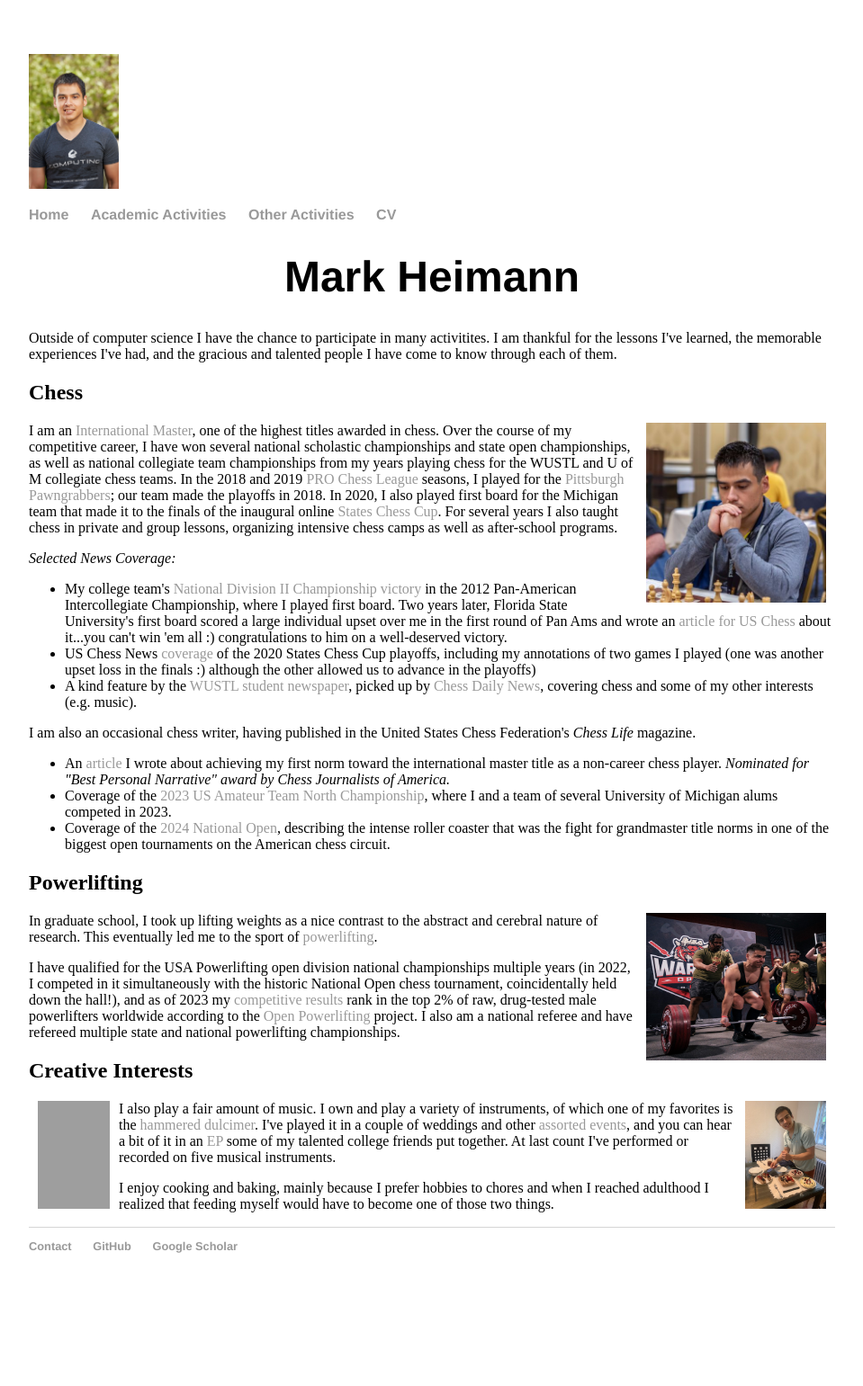
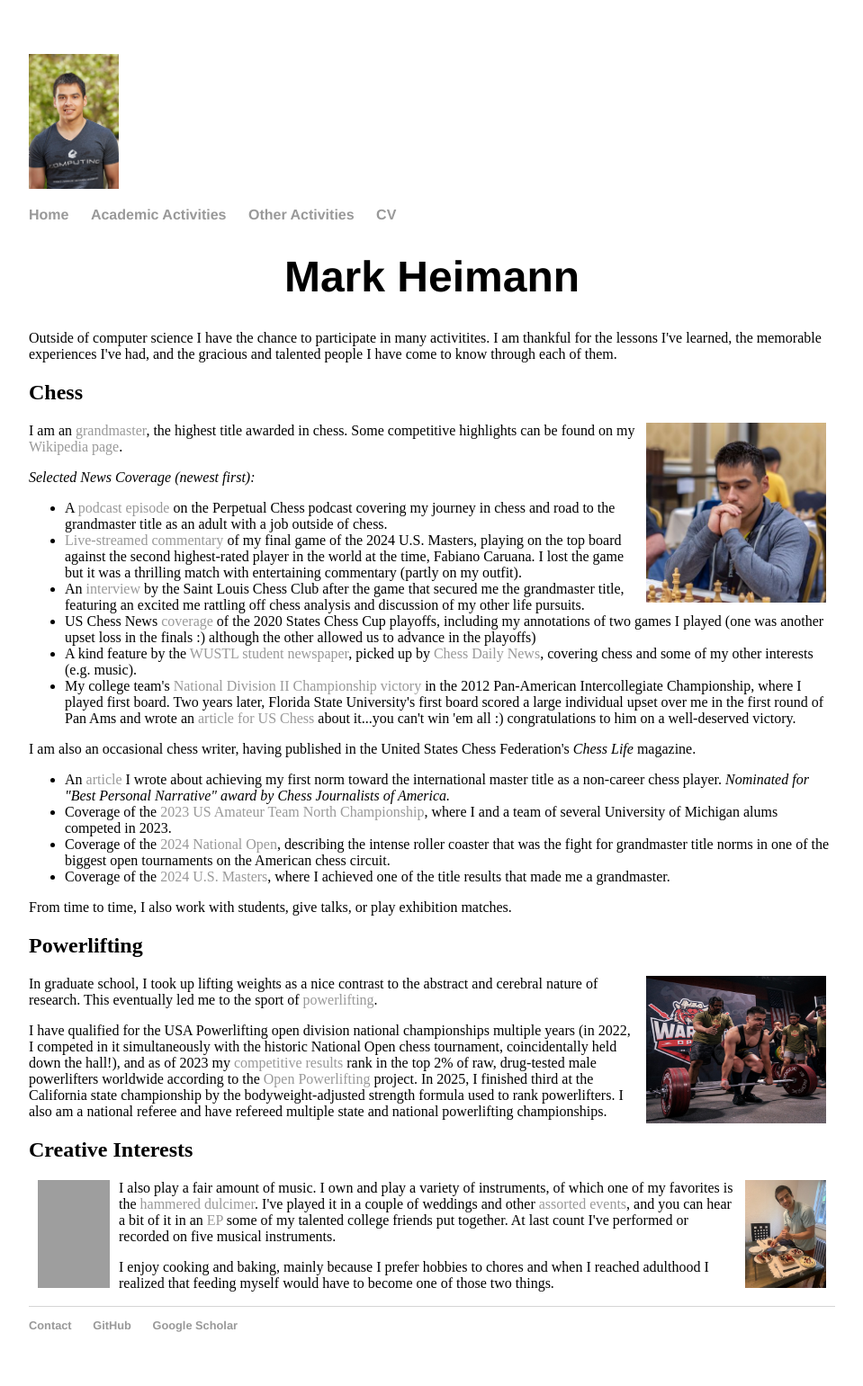
Before and after one commit to markheimann/markheimann.github.io, a Jekyll site: the page built from other.html, in a window 1280 px wide. Shown: the whole page at 90% size, without its empty margins (160-1119 px from the left). Built offline with Jekyll 4.4.1, drawn with Linux system fonts in a browser that asks for light colours; before the commit the page ends 1453 px from its top, so only the background shows below that; grey boxes are pictures that could not be loaded.

Commit message:
updated chess to be a GM

```diff
--- a/other.html
+++ b/other.html
@@ -10,23 +10,29 @@ Outside of computer science I have the chance to participate in many activitites
 <h2>Chess</h2>
 <p>
 <img src="assets/fun_figs/chess-NationalOpen.jpeg" align="right" style="width:200px;height:200px;" hspace="10">
-I am an <a href="https://ratings.fide.com/card.phtml?event=2028441">International Master</a>, one of the highest titles awarded in chess.  Over the course of my competitive career, I have won several national scholastic championships and state open championships, as well as national collegiate team championships from my years playing chess for the WUSTL and U of M collegiate chess teams.  In the 2018 and 2019 <a href="https://www.prochessleague.com/">PRO Chess League</a> seasons, I played for the <a href="https://www.prochessleague.com/pittsburgh-pawngrabbers.html">Pittsburgh Pawngrabbers</a>; our team made the playoffs in 2018.  In 2020, I also played first board for the Michigan team that made it to the finals of the inaugural online <a href="https://stateschesscup.wordpress.com/">States Chess Cup</a>.  For several years I also taught chess in private and group lessons, organizing intensive chess camps as well as after-school programs.
+I am an <a href="https://ratings.fide.com/card.phtml?event=2028441">grandmaster</a>, the highest title awarded in chess. Some competitive highlights can be found on my <a href="https://en.wikipedia.org/wiki/Mark_Heimann">Wikipedia page</a>.
 </p>
 <div class="blurb">
-	<i>Selected News Coverage:</i>
+	<i>Selected News Coverage (newest first):</i>
 	<ul>
-	<li>My college team's <a href="http://www.studlife.com/news/2013/01/28/chess-club-wins-division-ii-championship/"> National Division II Championship victory</a> in the 2012 Pan-American Intercollegiate Championship, where I played first board.  Two years later, Florida State University's first board scored a large individual upset over me in the first round of Pan Ams and wrote an <a href="http://www.uschess.org/content/view/12899/735">article for US Chess</a> about it...you can't win 'em all :) congratulations to him on a well-deserved victory.
+	<li>A <a href="https://www.youtube.com/watch?v=sv8HJSiF_sc">podcast episode</a> on the Perpetual Chess podcast covering my journey in chess and road to the grandmaster title as an adult with a job outside of chess.</li>
+	<li><a href="https://www.youtube.com/watch?v=BV51KZZdnCI">Live-streamed commentary</a> of my final game of the 2024 U.S. Masters, playing on the top board against the second highest-rated player in the world at the time, Fabiano Caruana. I lost the game but it was a thrilling match with entertaining commentary (partly on my outfit).</li>
+	<li>An <a href="https://www.youtube.com/watch?v=xXByk3WqXic">interview</a> by the Saint Louis Chess Club after the game that secured me the grandmaster title, featuring an excited me rattling off chess analysis and discussion of my other life pursuits.</li>
 	<li>US Chess News <a href="https://new.uschess.org/news/states-chess-cup-playoffs">coverage</a> of the 2020 States Chess Cup playoffs, including my annotations of two games I played (one was another upset loss in the finals :) although the other allowed us to advance in the playoffs)
 	<li>A kind feature by the <a href="http://www.studlife.com/scene/profile/2014/02/27/a-man-of-many-talents-mark-heimanns-intensive-quest-to-conquer-everything-wash-u-has-to-offer/">WUSTL student newspaper</a>, picked up by <a href="http://web.chessdailynews.com/a-man-of-many-talents/">Chess Daily News</a>, covering chess and some of my other interests (e.g. music).
+	<li>My college team's <a href="http://www.studlife.com/news/2013/01/28/chess-club-wins-division-ii-championship/"> National Division II Championship victory</a> in the 2012 Pan-American Intercollegiate Championship, where I played first board.  Two years later, Florida State University's first board scored a large individual upset over me in the first round of Pan Ams and wrote an <a href="http://www.uschess.org/content/view/12899/735">article for US Chess</a> about it...you can't win 'em all :) congratulations to him on a well-deserved victory.
 	</ul>
 </div>
 
 I am also an occasional chess writer, having published in the United States Chess Federation's <i>Chess Life</i> magazine.
 <ul>
 <li>An <a href="papers/general/2022CL_chess_im_norm.pdf">article</a> I wrote about achieving my first norm toward the international master title as a non-career chess player. <em>Nominated for "Best Personal Narrative" award by Chess Journalists of America.</em>
-        <li>Coverage of the <a href="papers/general/2023CL_chess_usatn.pdf">2023 US Amateur Team North Championship</a>, where I and a team of several University of Michigan alums competed in 2023.
-	<li>Coverage of the <a href="papers/general/2024CL_chess_vegas.pdf">2024 National Open</a>, describing the intense roller coaster that was the fight for grandmaster title norms in one of the biggest open tournaments on the American chess circuit.
+<li>Coverage of the <a href="papers/general/2023CL_chess_usatn.pdf">2023 US Amateur Team North Championship</a>, where I and a team of several University of Michigan alums competed in 2023.
+<li>Coverage of the <a href="papers/general/2024CL_chess_vegas.pdf">2024 National Open</a>, describing the intense roller coaster that was the fight for grandmaster title norms in one of the biggest open tournaments on the American chess circuit.
+<li>Coverage of the <a href="papers/general/2025CL_chess_usmasters.pdf">2024 U.S. Masters</a>, where I achieved one of the title results that made me a grandmaster.</li>
 </ul>
+
+From time to time, I also work with students, give talks, or play exhibition matches.
 
 <h2>Powerlifting</h2>
 <p>
@@ -34,7 +40,9 @@ I am also an occasional chess writer, having published in the United States Ches
 In graduate school, I took up lifting weights as a nice contrast to the abstract and cerebral nature of research.  This eventually led me to the sport of <a href="https://en.wikipedia.org/wiki/Powerlifting">powerlifting</a>.
 </p>
 <p>
-I have qualified for the USA Powerlifting open division national championships multiple years (in 2022, I competed in it simultaneously with the historic National Open chess tournament, coincidentally held down the hall!), and as of 2023 my <a href="https://www.openpowerlifting.org/u/markheimann">competitive results</a> rank in the top 2% of raw, drug-tested male powerlifters worldwide according to the <a href="https://www.openpowerlifting.org/">Open Powerlifting</a> project.  I also am a national referee and have refereed multiple state and national powerlifting championships.
+I have qualified for the USA Powerlifting open division national championships multiple years (in 2022, I competed in it simultaneously with the historic National Open chess tournament, coincidentally held down the hall!), and as of 2023 my <a href="https://www.openpowerlifting.org/u/markheimann">competitive results</a> rank in the top 2% of raw, drug-tested male powerlifters worldwide according to the <a href="https://www.openpowerlifting.org/">Open Powerlifting</a> project.  In 2025, I finished third at the California state championship by the bodyweight-adjusted strength formula used to rank powerlifters.
+
+I also am a national referee and have refereed multiple state and national powerlifting championships.
 </p>
 
 <h2>Creative Interests</h2>
```
Also changed, not shown: 3 other files.
